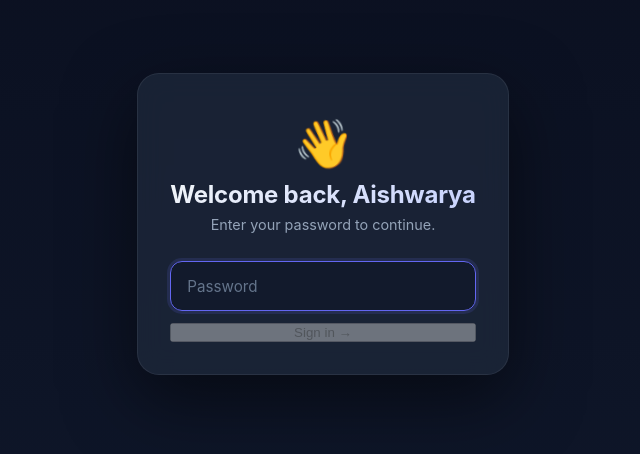
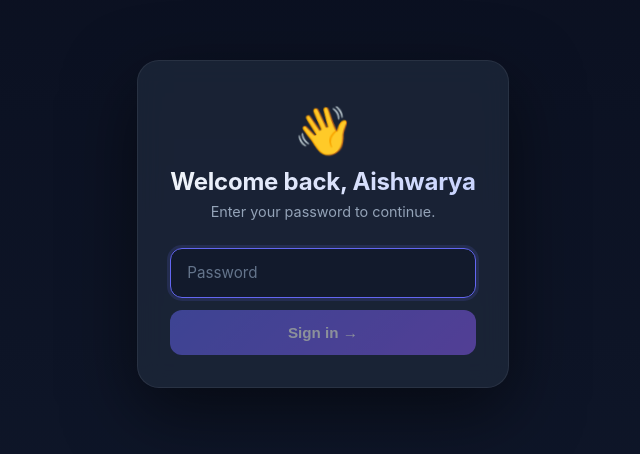
Before and after one commit to Tribhuvan-26/animal-nutrition, a Next.js app: page /login in a window 1280 px wide. Shown: the part 176-630 px from the top of the page, without its empty margins (317-957 px from the left). Built offline with nearby package versions, Linux system fonts and the light colour scheme.

Commit message:
Style login submit button (gradient + hover lift + shadow)

```diff
--- a/app/globals.css
+++ b/app/globals.css
@@ -400,6 +400,35 @@ h1 {
   background: rgba(15, 23, 42, 0.7);
 }
 
+.login-button {
+  width: 100%;
+  background: linear-gradient(135deg, #6366f1 0%, #8b5cf6 100%);
+  color: white;
+  border: none;
+  padding: 0.9rem 1rem;
+  border-radius: 12px;
+  font-size: 0.95rem;
+  font-weight: 600;
+  cursor: pointer;
+  transition: all 0.2s ease;
+  box-shadow: 0 8px 20px rgba(99, 102, 241, 0.25);
+}
+
+.login-button:hover:not(:disabled) {
+  transform: translateY(-1px);
+  box-shadow: 0 12px 24px rgba(99, 102, 241, 0.35);
+}
+
+.login-button:active:not(:disabled) {
+  transform: translateY(0);
+}
+
+.login-button:disabled {
+  opacity: 0.5;
+  cursor: not-allowed;
+  box-shadow: none;
+}
+
 /* ---- Footer ---- */
 
 .footer {
```
